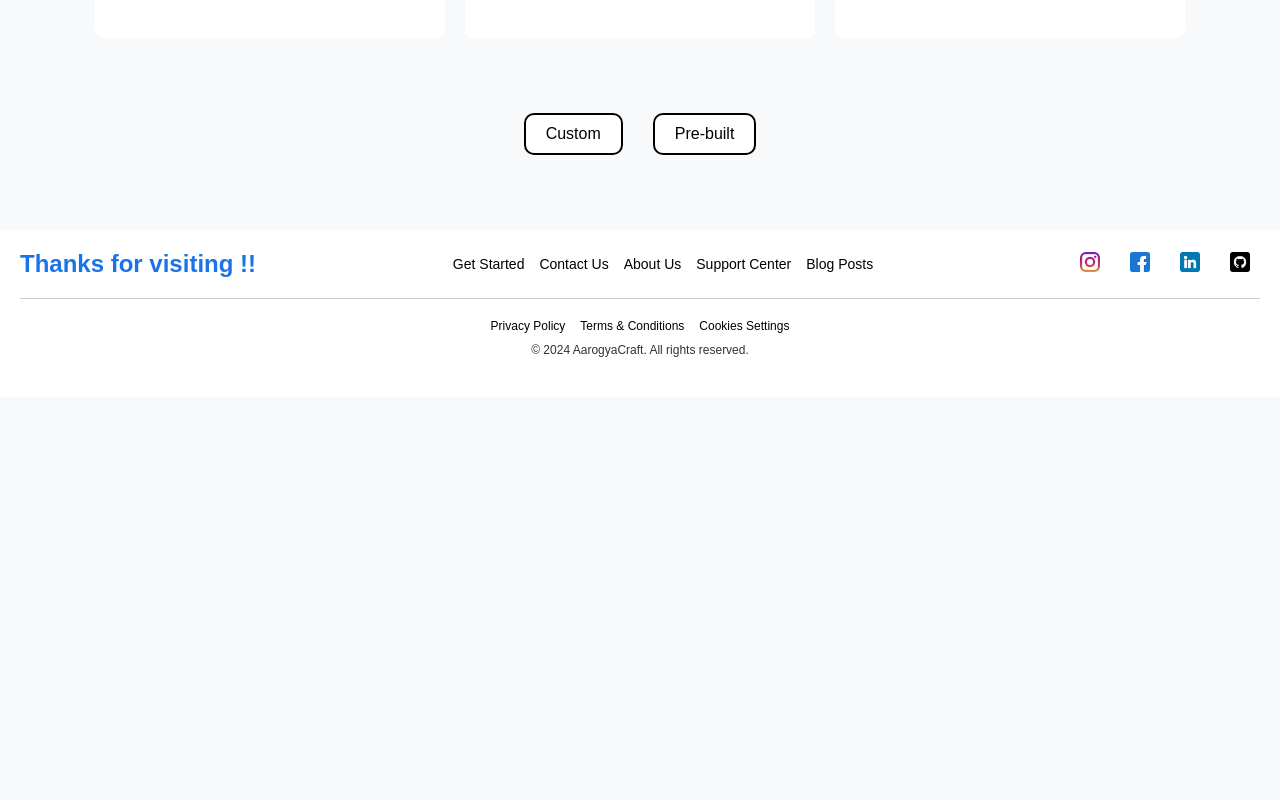
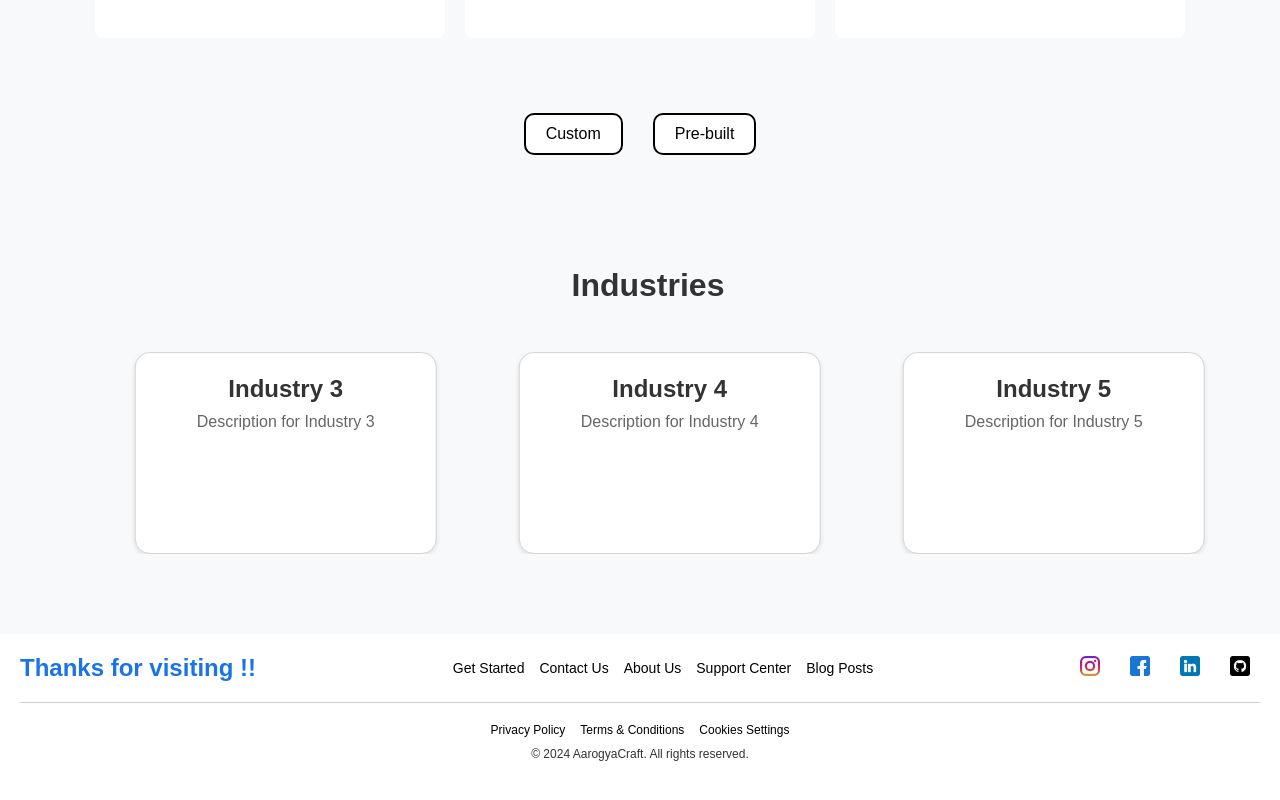
Before and after one commit to Aakash091-dark/AarogyaCraft, a React (Vite) app in the folder Frontend/: page / in a window 1280 px wide. Shown: the part 1472-2272 px from the top of the page. Before the commit the page ends 1869 px from the top, so only its background shows below. Built offline with nearby package versions, Linux system fonts and the light colour scheme.

Commit message:
Added Industries carousel
react-slick library is used to function the carousel. [ react-slick, slick-carousel ]

```diff
--- a/Frontend/package.json
+++ b/Frontend/package.json
@@ -13,6 +13,9 @@
     "react": "^18.3.1",
     "react-dom": "^18.3.1",
     "react-router-dom": "^7.0.2",
+    "react-silk": "^0.0.1",
+    "react-slick": "^0.30.2",
+    "slick-carousel": "^1.8.1",
     "typed.js": "^2.1.0"
   },
   "devDependencies": {
--- a/Frontend/src/App.jsx
+++ b/Frontend/src/App.jsx
@@ -4,6 +4,7 @@ import Navbar from "./Components/Navbar";
 import LandingPage from "./Components/LandingPage";
 import Contact from "./Components/Contact";
 import Footer from "./Components/Footer";
+import Industries from "./Components/Industries";
 // import AboutUs from "./Pages/AboutUs";
 
 
@@ -18,6 +19,7 @@ function App() {
         <Route path="/contact" element={<Contact />} />
         {/* <Route path="/aboutus" element={<AboutUs />} /> */}
       </Routes>
+      <Industries/>
       <Footer />
     </Router>
   );
--- /dev/null
+++ b/Frontend/src/Components/Card.css
@@ -0,0 +1,44 @@
+/* General Card Styling */
+.card {
+    width: 300px;
+    height: 200px;
+    background-color: white;
+    border: 1px solid lightgrey; /* Light grey border */
+    border-radius: 15px; /* Initial rounded corners */
+    display: flex;
+    flex-direction: column;
+    align-items: center;
+    justify-content: center;
+    text-align: center;
+    transition: all 0.3s ease; /* Smooth hover effect */
+    box-shadow: 0 2px 5px rgba(0, 0, 0, 0.1); /* Subtle shadow */
+}
+
+/* Card Hover Effect */
+.card:hover {
+    transform: scale(1.05); /* Pop-up effect */
+    border-radius: 0; /* Remove rounded corners */
+    box-shadow: 0 5px 15px rgba(0, 0, 0, 0.2); /* More pronounced shadow */
+}
+
+/* Card Title */
+.card-title {
+    font-size: 1.5rem;
+    color: #333;
+    margin: 0;
+}
+
+/* Card Description */
+.card-description {
+    font-size: 1rem;
+    color: #666;
+    margin-top: 10px;
+}
+
+/* Responsiveness */
+@media (max-width: 768px) {
+    .card {
+        width: 90%; /* Make it fit smaller screens */
+        height: auto;
+    }
+}
--- /dev/null
+++ b/Frontend/src/Components/Card.jsx
@@ -0,0 +1,15 @@
+// Cards for Industries / Experties section
+
+import React from 'react';
+import './Card.css';
+
+const Card = ({ title, description }) => {
+    return (
+        <div className="card">
+            <h2 className="card-title">{title}</h2>
+            <p className="card-description">{description}</p>
+        </div>
+    );
+};
+
+export default Card;
--- /dev/null
+++ b/Frontend/src/Components/Industries.css
@@ -0,0 +1,40 @@
+/* Carousel Container */
+.card-container {
+    width: 90%;
+    margin: 0 auto;
+    padding: 1rem 4.5rem 5rem 4.5rem;
+    text-align: center;
+}
+
+.container-heading {
+    font-size: 2rem;
+    margin-bottom: 3rem;
+    color: #333;
+}
+
+/* Carousel Wrapper */
+.carousel-wrapper {
+    width: 100%;
+    overflow: hidden; /* Hide the cards that are outside the visible area */
+    position: relative;
+}
+
+/* Carousel Inner Container */
+.carousel-inner {
+    display: flex;
+    transition: transform 1s ease-in-out; /* Smooth transition for sliding */
+}
+
+/* Individual Card */
+.carousel-card {
+    flex: 0 0 20%; /* Each card takes 20% of the carousel width */
+    margin: 0 10px; /* Add some spacing between cards */
+}
+
+/* Optional: Apply a box shadow or other styling to cards */
+.carousel-card > div {
+    box-shadow: 0px 4px 6px rgba(0, 0, 0, 0.1);
+    padding: 20px;
+    background-color: #fff;
+    border-radius: 8px;
+}
--- /dev/null
+++ b/Frontend/src/Components/Industries.jsx
@@ -0,0 +1,69 @@
+import React from "react";
+import Card from "./Card";
+import "./Industries.css";
+import Slider from "react-slick";
+import "slick-carousel/slick/slick.css";
+import "slick-carousel/slick/slick-theme.css";
+
+const Industries = () => {
+    const cardsData = [
+        { title: "Industry 1", description: "Description for Industry 1" },
+        { title: "Industry 2", description: "Description for Industry 2" },
+        { title: "Industry 3", description: "Description for Industry 3" },
+        { title: "Industry 4", description: "Description for Industry 4" },
+        { title: "Industry 5", description: "Description for Industry 5" },
+    ];
+
+    const settings = {
+        dots: true,
+        infinite: true,
+        slidesToShow: 3,
+        slidesToScroll: 1,
+        autoplay: true,
+        speed: 2000,
+        autoplaySpeed: 2000,
+        cssEase: "linear",
+
+        responsive: [
+            {
+              breakpoint: 1024,
+              settings: {
+                slidesToShow: 3,
+                slidesToScroll: 3,
+                infinite: true,
+                dots: true
+              }
+            },
+            {
+              breakpoint: 600,
+              settings: {
+                slidesToShow: 2,
+                slidesToScroll: 2,
+                initialSlide: 2
+              }
+            },
+            {
+              breakpoint: 480,
+              settings: {
+                slidesToShow: 1,
+                slidesToScroll: 1
+              }
+            }
+          ]
+    };
+
+    return (
+        <div className="card-container">
+            <h1 className="container-heading">Industries</h1>
+            <div className="carousel-wrapper">
+            <Slider {...settings}>
+                {cardsData.map((card, index) => (
+                    <Card key={index} title={card.title} description={card.description} />
+                ))}
+            </Slider>
+            </div>
+        </div>
+    );
+};
+
+export default Industries;
```
Also changed, not shown: 1 other file (tests, documents, lock files or other folders).
